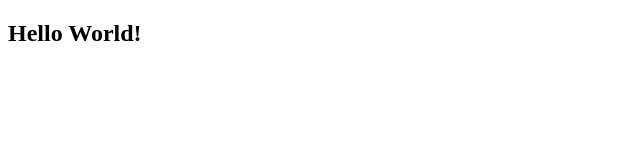
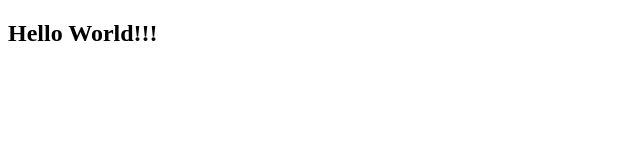
Before and after one commit to ueeieiie/nodejs-heroku-first, a website: page app/index.html in a window 1280 px wide. Shown: the full height of the page, 0-640 px from the left. Drawn offline with Linux system fonts and the light colour scheme.

Commit message:
html check

```diff
--- a/app/index.html
+++ b/app/index.html
@@ -7,6 +7,6 @@
     <title>Document</title>
 </head>
 <body>
-    <h2>Hello World!</h2>
+    <h2>Hello World!!!</h2>
 </body>
 </html>
```
